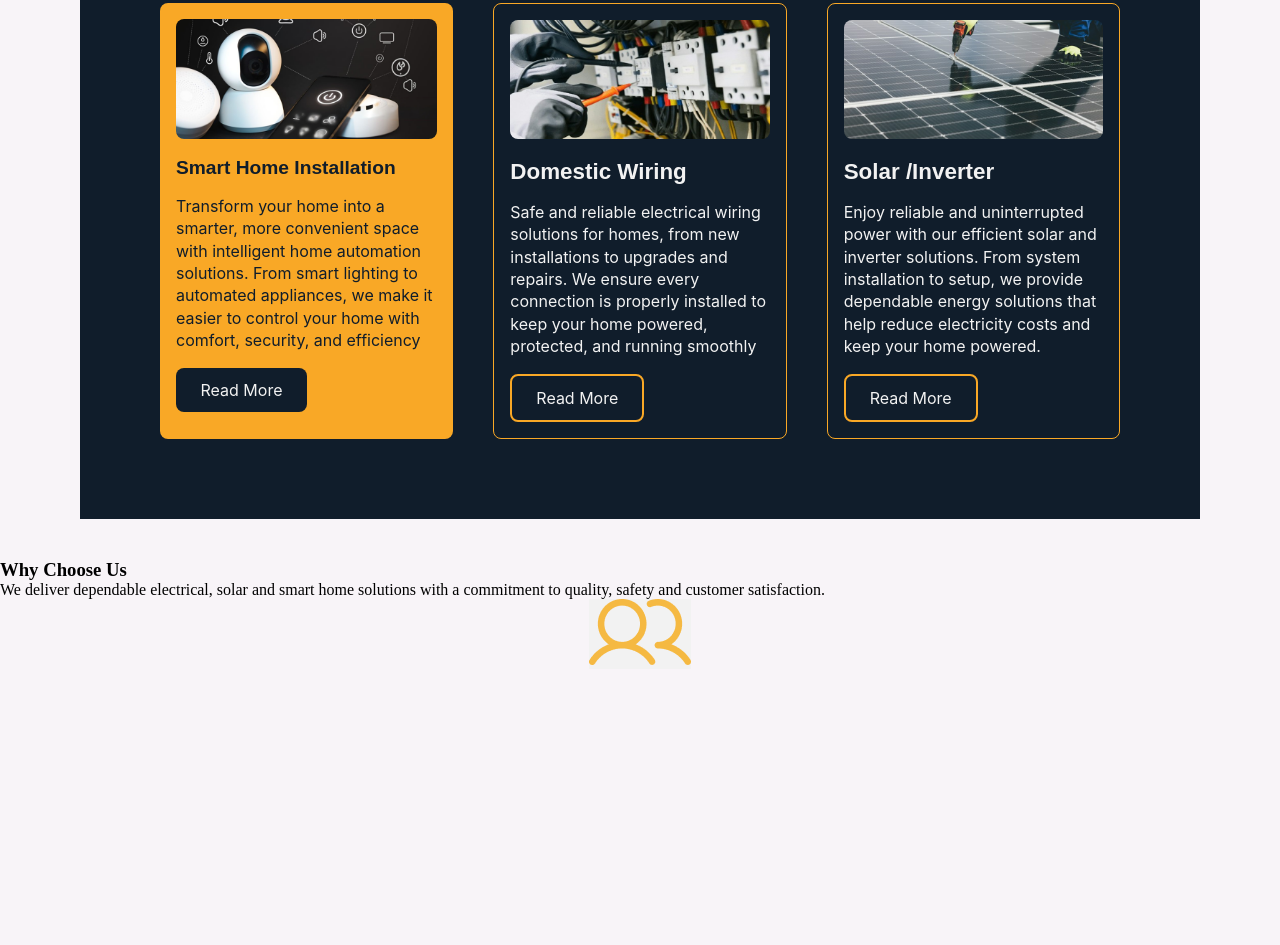
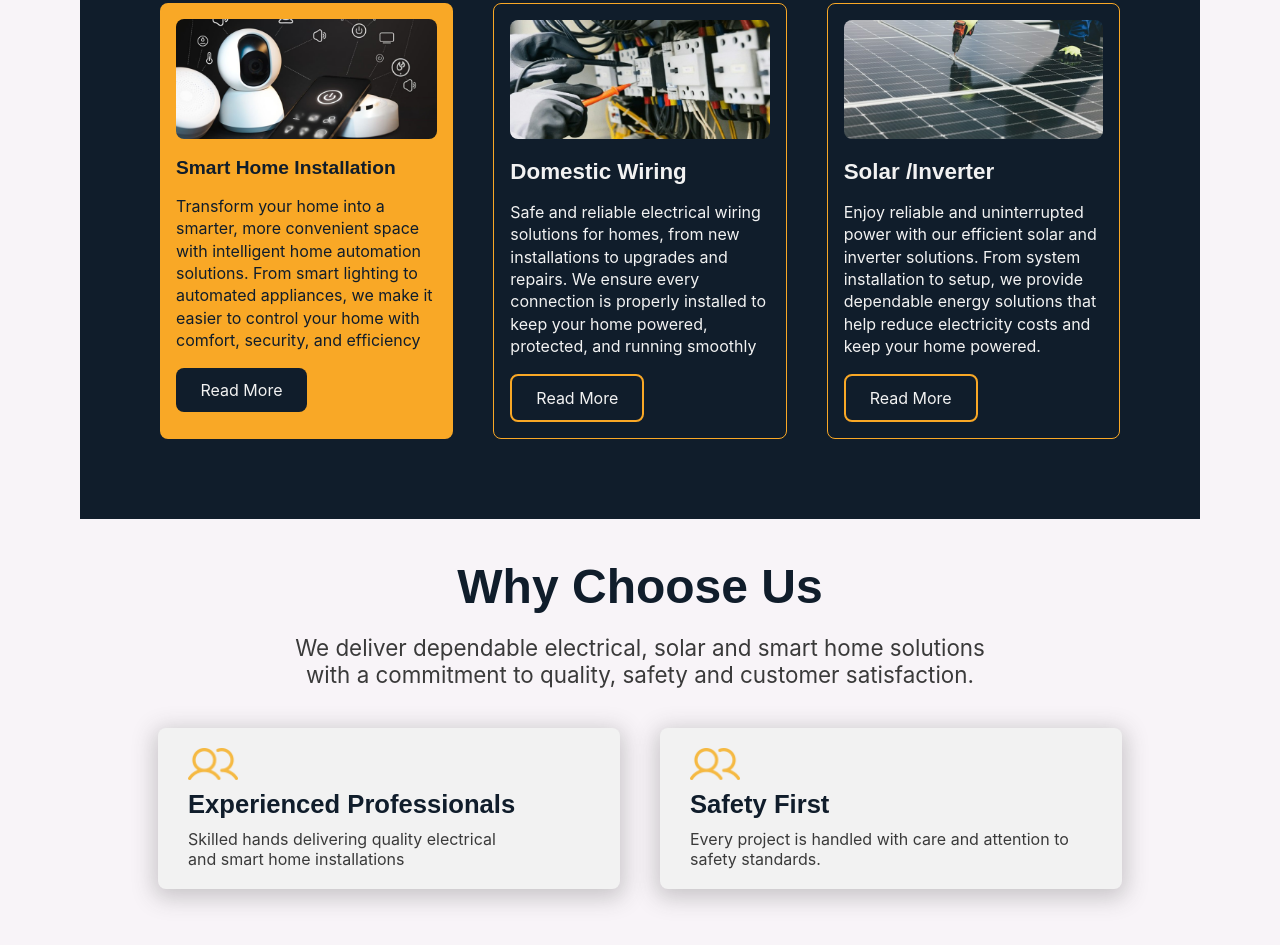
Before and after one commit to oteikwu1/e-emmy-integrated-solutions, a plain HTML site: page index.html in a window 1280 px wide. Shown: the part 757-1702 px from the top of the page. Before the commit the page ends 1546 px from the top, so only its background shows below. Drawn offline with Linux system fonts and the light colour scheme.

Commit message:
add styles to choose us section

```diff
--- a/index.html
+++ b/index.html
@@ -115,15 +115,24 @@
       </div>
     </section>
     <section class="choose-us">
-        <h3>Why Choose Us</h3>
-        <p>We deliver dependable electrical, solar and smart home solutions with a commitment to quality, safety and customer
-        satisfaction.</p>
+        <h2 class="choose-us-title">Why Choose Us</h2>
+        <p class="choose-us-sub-title">
+            We deliver dependable electrical, solar and smart home solutions <br>
+             with a commitment to quality, safety and customer
+           satisfaction.
+    </p>
         <div class="choose-card-container">
             <div class="choose-card1">
+                <img src="/assets/choose-img1.png" alt="group icon">
+                <h4>Experienced Professionals</h4>
+                <p>Skilled hands delivering quality electrical <br>
+                     and smart home installations</p>
+            </div>
+            <div class="choose-card2">
                 <img src="/assets/choose-img1.png" alt="">
-
+                <h4>Safety First</h4>
+                <p>Every project is handled with care and attention to safety standards.</p>
             </div>
-            <div class="card2"></div>
             <div class="card3"></div>
             <div class="card4"></div>
         </div>
--- a/styles.css
+++ b/styles.css
@@ -212,11 +212,53 @@ body {
 
 .choose-card-container {
     display: grid;
-    grid-template-columns: repeat(2, minmax(0 462px));
+    grid-template-columns: repeat(2, minmax(0, 462px));
     justify-content: center;
     gap: 40px;
+    margin: 40px 0;
 }
 
-.choose-card1 {
+.choose-us-title {
+    text-align: center;
+    font-family: var(--heading-font);
+    color: var(--primary-color);
+    text-align: center;
+    margin: 20px 0;
+    font-size: 3rem;
+}
+
+.choose-us-sub-title {
+    font-family: var(--body-font);
+    text-align: center;
+    color: var(--body-color);
+    font-size: 1.4rem;
+}
+
+.choose-card1,
+.choose-card2{
     background-color: var(--neutral-color);
+    box-shadow: 0px  5px 22px 4px rgba(58, 58, 58, 0.25);
+    padding: 20px 30px;
+    border-radius: 8px;
 }
+
+.choose-card1 img,
+.choose-card2 img{
+    display: block;
+    max-width: 50px;
+    height: auto;
+}
+
+.choose-card1 h4,
+.choose-card2 h4 {
+    font-family: var(--heading-font);
+    color: var(--primary-color);
+    padding: 10px 0;
+    font-size: 1.6rem;
+}
+
+.choose-card1 p,
+.choose-card2 p {
+    font-family: var(--body-font);
+    color: var(--body-color);
+}
```
